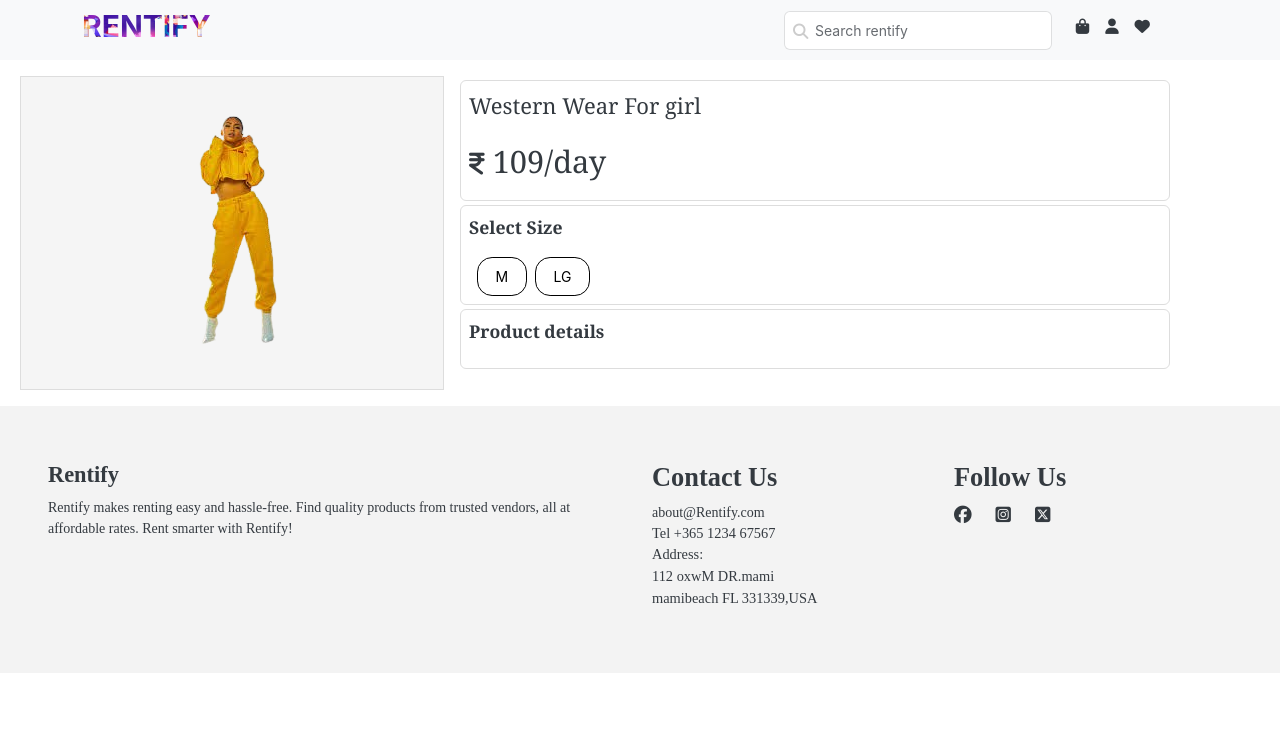
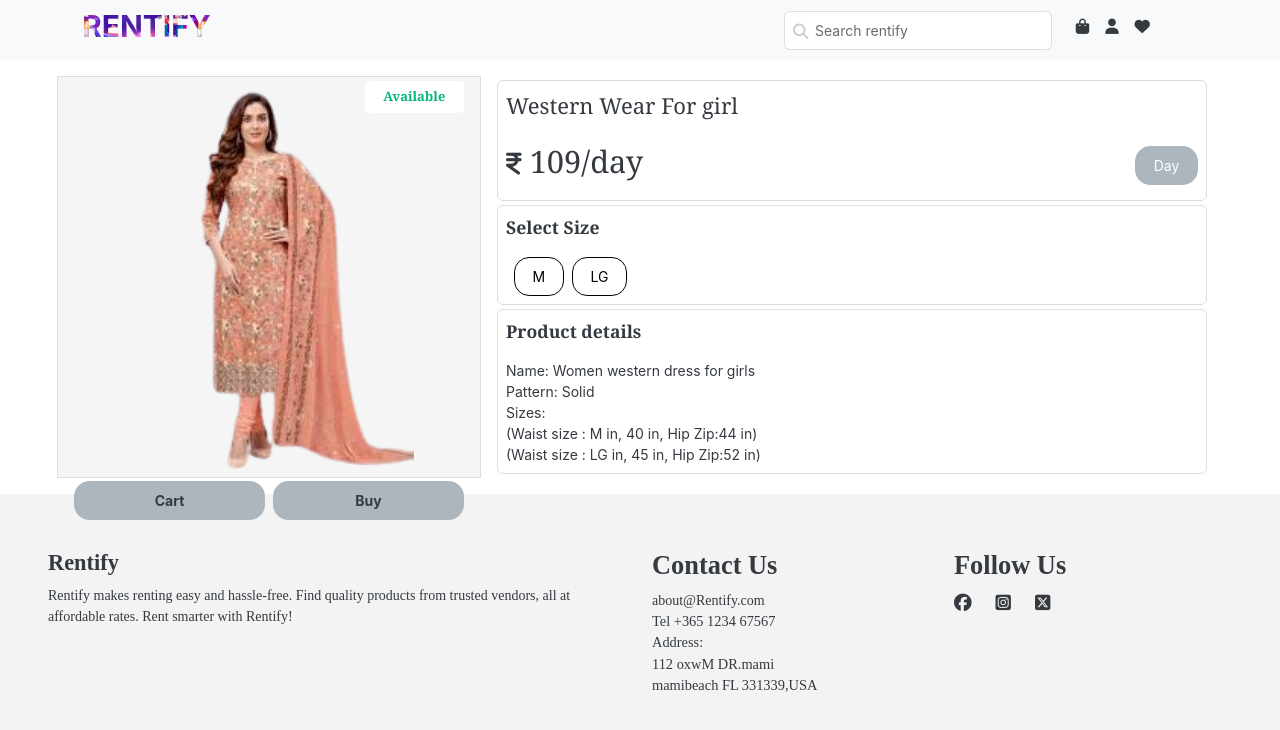
Before and after one commit to Naajiya/Rentify, a React (Vite) app: page /viewdetails in a window 1280 px wide. Shown: the top 730 px of the page. Built offline with nearby package versions, Linux system fonts and the light colour scheme.

Commit message:
code updated

```diff
--- a/src/css/AllItemStyle.css
+++ b/src/css/AllItemStyle.css
@@ -22,9 +22,9 @@
 .icon-sty{
     position: absolute;
     top: 1%;
-    right: 10%;
+    right: 1%;
     background-color: rgb(255, 255, 255);
-    border-radius: 50%;
+    border-radius: 7%;
     height: 2rem;
     width: 2rem;
     align-items: center;
--- a/src/pages/ViewDetails.jsx
+++ b/src/pages/ViewDetails.jsx
@@ -1,7 +1,8 @@
 import React from 'react'
 import { Col, Row } from 'react-bootstrap'
-import moveOne from '../assets/moveOne.png'
+import moveOne from '../assets/chrdar2.png'
 import Button from 'react-bootstrap/Button';
+import '../css/AllItemStyle.css'
 
 
 function ViewDetails() {
@@ -9,18 +10,33 @@ function ViewDetails() {
     <>
       <div>
         <div className='p-3' >
-          <Row className=''>
-            <Col lg={4} className='border text-center p-4 ms-3' style={{backgroundColor:'rgb(245, 245, 245)'}}>
-              <img src={moveOne} alt="" />
+          <Row className='d-flex justify-content-center'>
+            <Col lg={4} md={12} className='border text-center  ' style={{ backgroundColor: 'rgb(245, 245, 245)' }}>
+              <div className='img-wrapper'>
+                <p  style={{fontSize:'13px'}} className='icon-sty text-success fw-bold w-25'>Available</p>
+                <img className='img-fluid' src={moveOne} alt="" style={{ height: '100%', }} />
+              </div>
+              <div>
+             <div className='d-flex justify-content-between align-items-between'>
+                <Button className='w-50 m-1 text-dark fw-bold' variant="secondary">Cart</Button>
+                <Button className='w-50 m-1 text-dark fw-bold ' variant="secondary">Buy</Button>
+             </div>
+              </div>
+{/*  https://careers.inkoop.io/job_posts/js-developer-intern/applicants/XN2jbd5v4KdJQZPgxJBg1REi */}
             </Col>
-            <Col lg={7} style={{backgroundColor:'white'}}>
+            <Col lg={7} md={12} style={{ backgroundColor: 'white' }}>
 
               {/* product name and price */}
               <div className='border rounded pt-2 ps-2 m-1'>
                 <p className='fs-5'>Western Wear For girl</p>
+                <div className='d-flex justify-content-between'>
                   <div className='d-flex text-bold'>
-                <div className='mt-2 me-2' style={{fontSize:'25px'}}><i class="fa-solid fa-indian-rupee-sign"></i></div>
+                    <div className='mt-2 me-2' style={{ fontSize: '25px' }}><i class="fa-solid fa-indian-rupee-sign"></i></div>
                     <p className='fs-3'> 109<span>/day</span></p>
+                  </div>
+                  <div className='p-2 '>
+                    <Button variant="secondary">Day</Button>
+                  </div>
                 </div>
               </div>
 
@@ -28,14 +44,22 @@ function ViewDetails() {
               <div className='border rounded pt-2 p-2 ps-2 m-1'>
                 <p className='fw-bold'>Select Size</p>
                 <div>
-              <Button className='ms-2' style={{backgroundColor:'white',borderColor:'black',color:'black'}}>M</Button>
-              <Button className='ms-2' style={{backgroundColor:'white',borderColor:'black',color:'black'}}>LG</Button>
+                  <Button className='ms-2' style={{ backgroundColor: 'white', borderColor: 'black', color: 'black' }}>M</Button>
+                  <Button className='ms-2' style={{ backgroundColor: 'white', borderColor: 'black', color: 'black' }}>LG</Button>
                 </div>
               </div>
 
               {/* product Details */}
               <div className='border rounded pt-2 p-2 ps-2 m-1'>
                 <p className='fw-bold'>Product details</p>
+                {/* list */}
+                <div style={{ fontSize: '14px' }} className='flex-column'>
+                  <span>Name: Women western dress for girls</span> <br />
+                  <span>Pattern: Solid</span><br />
+                  <span>Sizes:</span> <br />
+                  <span> (Waist size : M in, 40 in, Hip Zip:44 in)</span><br />
+                  <span> (Waist size : LG in, 45 in, Hip Zip:52 in)</span>
+                </div>
               </div>
 
             </Col>
```
Lines whose indentation alone changed are shown as unchanged.
